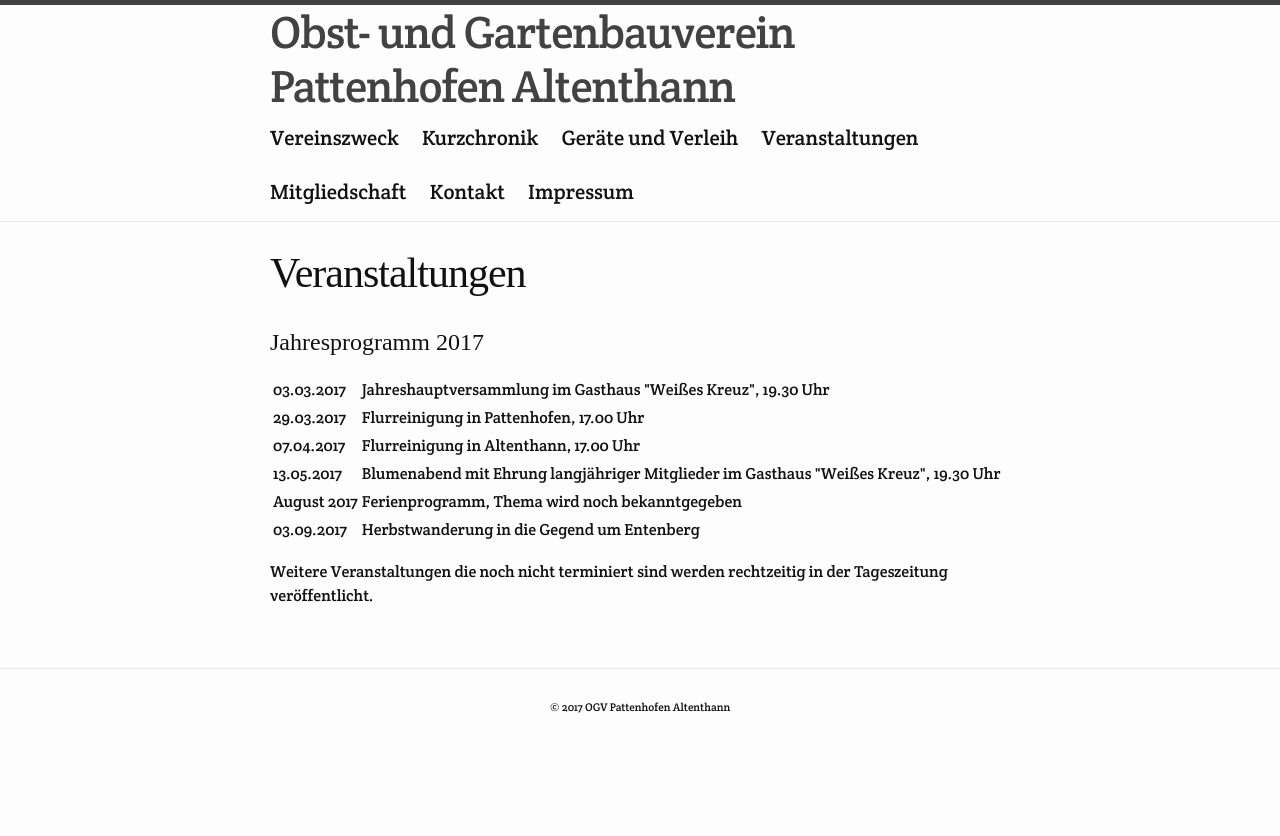
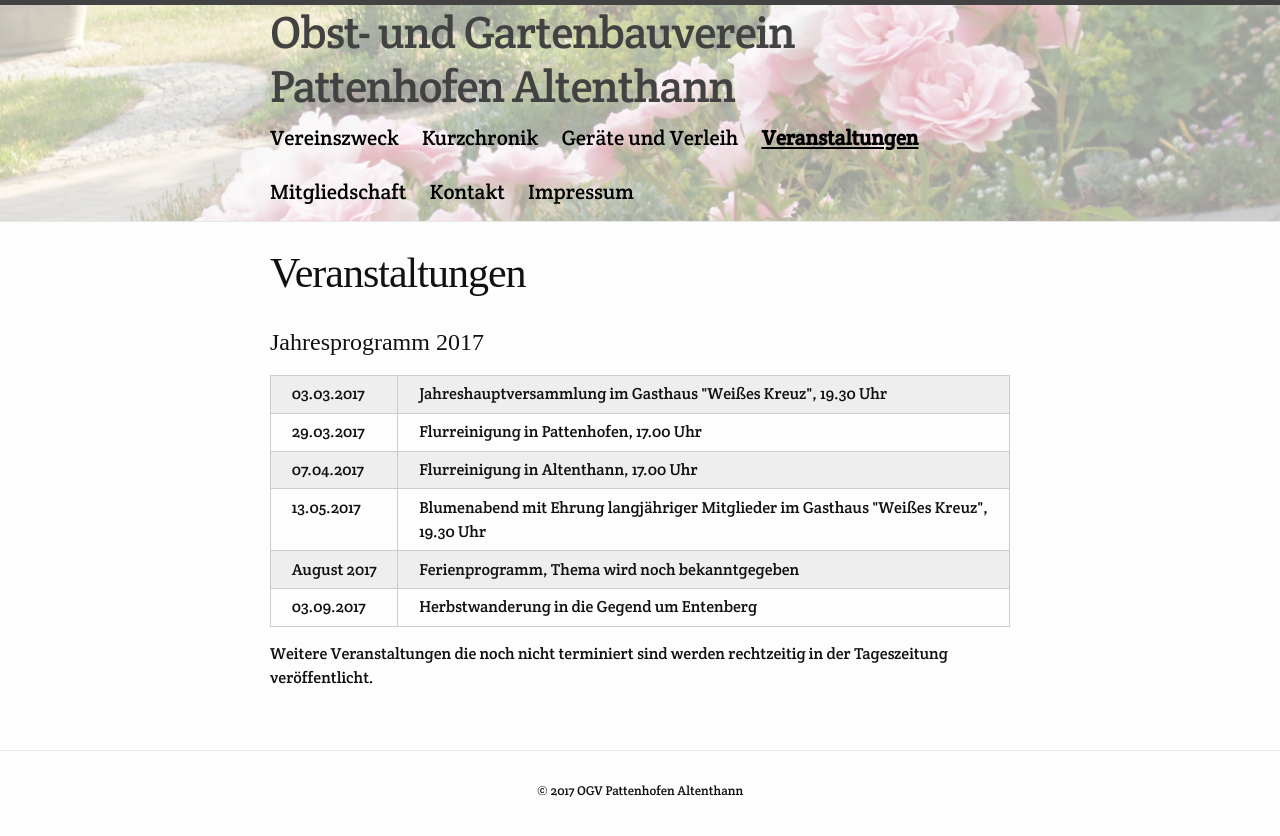
Before and after one commit to markuseckstein/ogv, a Jekyll site: the page built from veranstaltungen.html, in a window 1280 px wide. Shown: the top 836 px of the page. Built offline with Jekyll 4.4.1, drawn with Linux system fonts in a browser that asks for light colours; some web fonts are replaced.

Commit message:
add some formatting

```diff
--- a/_config.yml
+++ b/_config.yml
@@ -39,3 +39,8 @@ plugins:
 #   - vendor/cache/
 #   - vendor/gems/
 #   - vendor/ruby/
+defaults:
+  - scope:
+      path: "assets/img"
+    values:
+      image: true
--- a/_includes/header.html
+++ b/_includes/header.html
@@ -1,5 +1,5 @@
 <header class="site-header" role="banner">
-
+  <div class="site-header__image"></div>
   <div class="wrapper">
     {% assign default_paths = site.pages | map: "path" %}
     {% assign page_paths = site.header_pages | default: default_paths %}
@@ -22,7 +22,11 @@
           {% for my_page in sorted_pages %}
             {% if my_page.title %}
               {% if my_page.hideInMenu != true %}
-            <a class="page-link" href="{{ my_page.url | relative_url }}">{{ my_page.title | escape }}</a>
+                {% if my_page.url == page.url %}
+                  <a class="page-link page-link--active" href="{{ my_page.url | relative_url }}">{{ my_page.title | escape }}</a>
+                {% else %}
+                  <a class="page-link" href="{{ my_page.url | relative_url }}">{{ my_page.title | escape }}</a>
+                {% endif %}
               {% endif %}
             {% endif %}
           {% endfor %}
--- a/_sass/minima/_base.scss
+++ b/_sass/minima/_base.scss
@@ -179,6 +179,10 @@ pre {
     padding-right: $spacing-unit / 2;
     padding-left: $spacing-unit / 2;
   }
+
+  @include media-query($on-palm) {
+    margin-right: 45px;
+  }
 }
 
 
--- a/_sass/minima/_custom.scss
+++ b/_sass/minima/_custom.scss
@@ -9,3 +9,40 @@ h1, h2, h3, h4, h5, h6 {
 a.page-link {
   font-size: $base-font-size * 1.3;
 }
+
+table, td, th {
+  border: 1px solid #ccc;
+  border-collapse: collapse;
+}
+
+td {
+  padding: .4em 1.3em;
+}
+
+tbody tr:nth-child(odd) {
+  background-color: #eee;
+}
+
+.site-nav .page-link:active, .site-nav .page-link--active {
+  font-weight: bold;
+  color: black;
+  text-decoration: underline;
+}
+
+.site-header__image {
+  position: absolute;
+  top: 0;
+  bottom: 0;
+  left: 0;
+  right: 0;
+  z-index: -1;
+  background-image: url(/assets/img/flowers01.jpg);
+  background-size: cover;
+  background-position: 30% 45%;
+  opacity: .4;
+}
+
+.no-wrap {
+  white-space: nowrap;
+  vertical-align: top;
+}
--- a/_sass/minima/_layout.scss
+++ b/_sass/minima/_layout.scss
@@ -37,7 +37,7 @@
   }
 
   .page-link {
-    color: $text-color;
+    color: black;
     line-height: $base-line-height;
 
     // Gaps between nav items, but not on the last one
@@ -116,7 +116,7 @@
 }
 
 .footer-content {
-  @include relative-font-size(0.7);
+  @include relative-font-size(0.8);
   text-align: center;
 }
 
--- a/veranstaltungen.html
+++ b/veranstaltungen.html
@@ -9,27 +9,27 @@ order: 5
 <p>
 <table>
     <tr>
-        <td>03.03.2017</td>
+        <td class="no-wrap">03.03.2017</td>
         <td>Jahreshauptversammlung im Gasthaus "Weißes Kreuz", 19.30 Uhr</td>
     </tr>
     <tr>
-        <td>29.03.2017</td>
+        <td class="no-wrap">29.03.2017</td>
         <td>Flurreinigung in Pattenhofen, 17.00 Uhr</td>
     </tr>
     <tr>
-        <td>07.04.2017</td>
+        <td class="no-wrap">07.04.2017</td>
         <td>Flurreinigung in Altenthann, 17.00 Uhr</td>
     </tr>
     <tr>
-        <td>13.05.2017</td>
+        <td class="no-wrap">13.05.2017</td>
         <td>Blumenabend mit Ehrung langjähriger Mitglieder im Gasthaus "Weißes Kreuz", 19.30 Uhr</td>
     </tr>
     <tr>
-        <td>August 2017</td>
+        <td class="no-wrap">August 2017</td>
         <td>Ferienprogramm, Thema wird noch bekanntgegeben</td>
     </tr>
         <tr>
-        <td>03.09.2017</td>
+        <td class="no-wrap">03.09.2017</td>
         <td>Herbstwanderung in die Gegend um Entenberg</td>
     </tr>
 </table>
```
Also changed, not shown: assets/img/flowers01.jpg (added), 1 other file.
